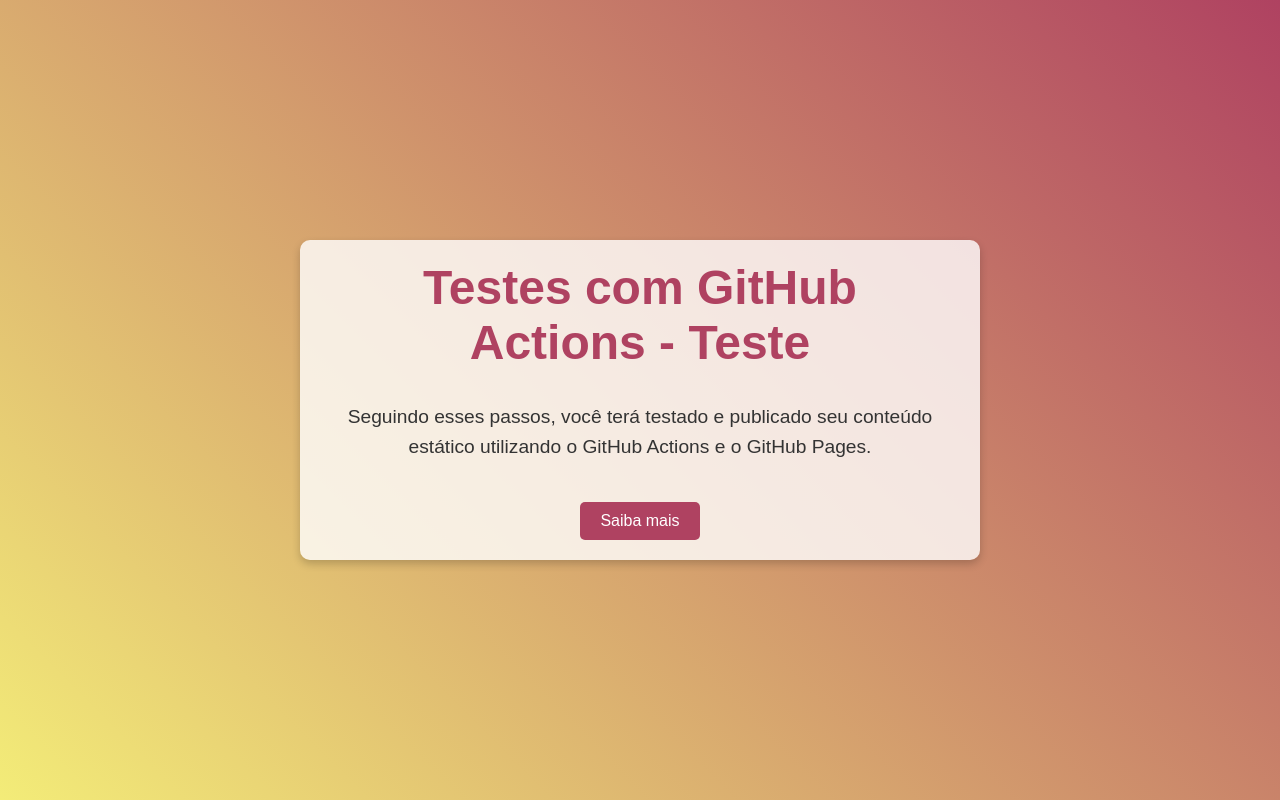
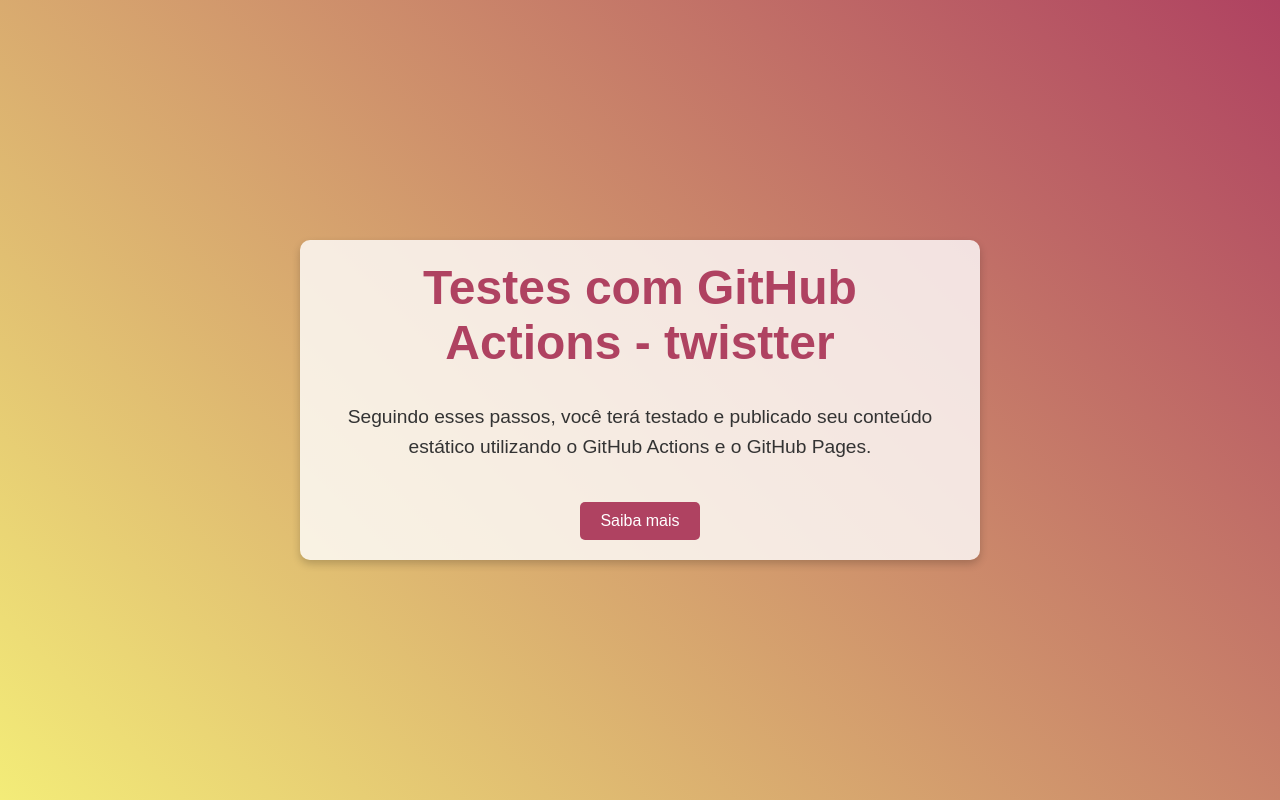
Before and after one commit to laricris1702/redes_trab_2, a plain HTML site: page index.html in a window 1280 px wide. Drawn offline with Linux system fonts and the light colour scheme.

Commit message:
Update index.html

```diff
--- a/index.html
+++ b/index.html
@@ -52,7 +52,7 @@
 </head>
 <body>
   <div class="container">
-    <h1>Testes com GitHub Actions - Teste</h1>
+    <h1>Testes com GitHub Actions - twistter</h1>
     <p>Seguindo esses passos, você terá testado e publicado seu conteúdo estático utilizando o GitHub Actions e o GitHub Pages.</p>
     <a href="#" class="button">Saiba mais</a>
   </div>
```
